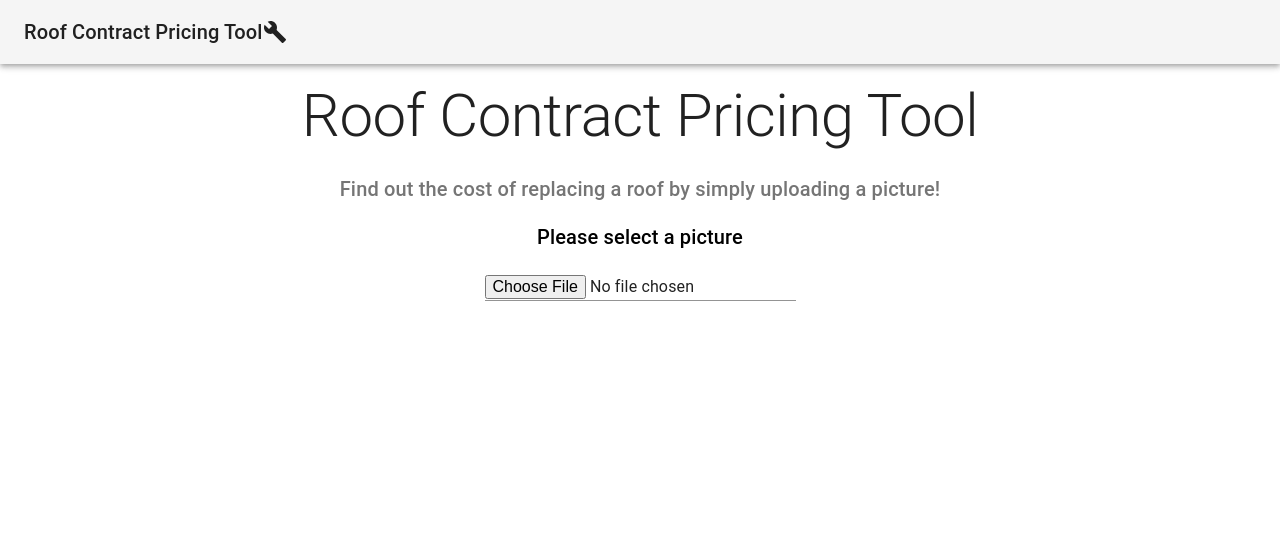
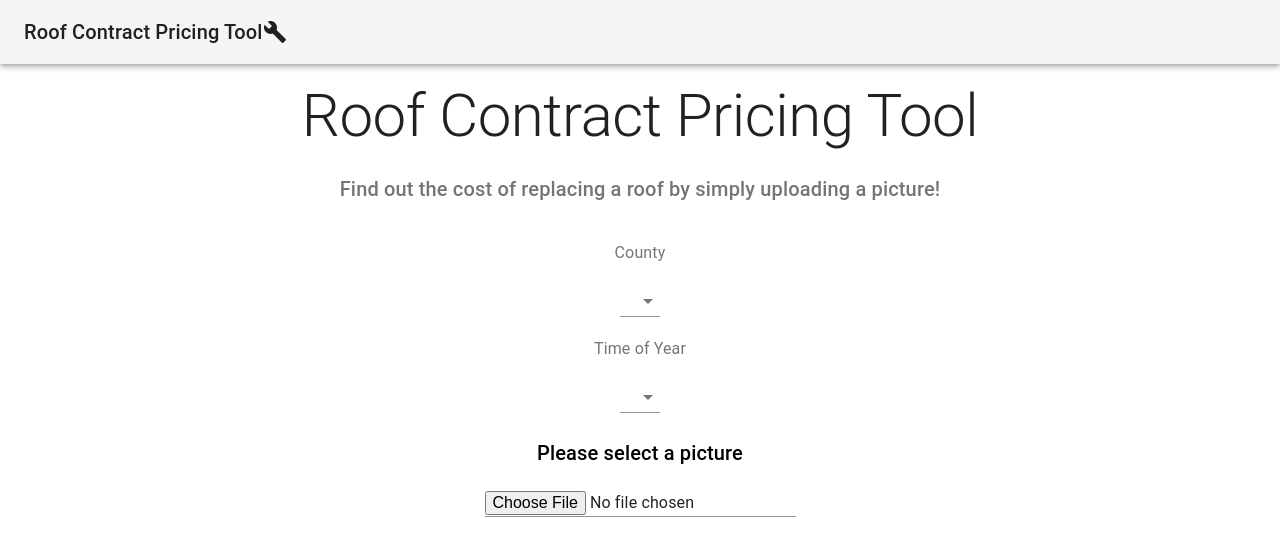
Before and after one commit to dgarnitz-zz/roof-repair-client, a React (Create React App) app: page / in a window 1280 px wide. Shown: the top 556 px of the page. Built offline with nearby package versions, Linux system fonts and the light colour scheme.

Commit message:
Added in form data but need to wire up onChange handlers to update the value of the form element after the user selects an option. Use the example in the link provided in the comment, from material ui's sandbox. Also need to add functionality to submit the form by button, not upload

```diff
--- a/package.json
+++ b/package.json
@@ -5,6 +5,7 @@
   "dependencies": {
     "@material-ui/core": "^4.1.1",
     "@material-ui/icons": "^4.2.0",
+    "cypress": "^3.3.1",
     "material-ui": "^0.20.2",
     "react": "^16.8.6",
     "react-dom": "^16.8.6",
--- a/src/components/Uploader.js
+++ b/src/components/Uploader.js
@@ -2,6 +2,9 @@ import React, { Component } from 'react';
 import Grid from '@material-ui/core/Grid';
 import Typography from '@material-ui/core/Typography';
 import Input from '@material-ui/core/Input';
+import Select from '@material-ui/core/Select';
+import { InputLabel } from '@material-ui/core';
+import MenuItem from '@material-ui/core/MenuItem';
 
 /* This uses the react-image-upload component, created by Jake Hartnell
  https://github.com/jakehartnell/react-images-upload#readme */
@@ -10,6 +13,13 @@ import Input from '@material-ui/core/Input';
      padding: '16px',
      margin: '40px'
  };
+
+ const margin = {
+   marginTop: '24px'
+ };
+
+ {/* https://codesandbox.io/s/ty0o2
+    Use this to wire up the form elements */}
 
 class Uploader extends Component {
     render() {
@@ -24,16 +34,29 @@ class Uploader extends Component {
                 <div style={layout}>
                     <form encType="multipart/form-data" ref="myForm">
                         <Grid item xs={12}>
-                            <Typography variant="h6" paragraph={true}>
+                            <InputLabel htlmFor="location" style={margin}>County</InputLabel>
+                            <Select inputProps={{id: 'location'}} style={margin}>
+                                    <MenuItem value={"Fife"}>Fife</MenuItem>
+                                    <MenuItem value={"Tayside"}>Tayside</MenuItem>
+                            </Select>
+                        </Grid>
+                        <Grid item xs={12}>
+                            <InputLabel htlmFor="season" style={margin}>Time of Year</InputLabel>
+                            <Select inputProps={{id: 'season'}} style={margin}>
+                                <MenuItem value={"winter"}>winter</MenuItem>
+                                <MenuItem value={"autumn"}>autumn</MenuItem>
+                                <MenuItem value={"summer"}>summer</MenuItem>
+                                <MenuItem value={"spring"}>spring</MenuItem>
+                            </Select>
+                        <Grid item xs={12}>
+                            <Typography variant="h6" paragraph={true} style={margin}>
                                 Please select a picture
                             </Typography>
+                        </Grid>
                         </Grid>
                         <Grid item xs={12}>
                             <Input type="file" name="myImage" onChange={this.props.onDrop} accept="image/*"/>
                         </Grid>
-                        {/* <Grid item xs={12}>
-                            <input type="file" name="myImage" onChange={this.props.onDrop} accept="image/*" />
-                        </Grid> */}
                     </form>
                 </div>
             </Grid>
--- a/src/routes/Main.js
+++ b/src/routes/Main.js
@@ -14,35 +14,26 @@ class Main extends Component {
 
     onDrop = event => {
         console.log("uploading image", event.target.files[0])
-        this.setState({
-            pictures: this.state.pictures.concat(event.target.files[0]),
-        });
         this.getPrice(event, event.target.files[0]);
     }
+
+
 
     getPrice = (event, file) =>{
         var formData = new FormData(this.refs.myForm);
         formData.append("myImage", file);
         event.preventDefault();
 
-        fetch("http://localhost:5000/upload/photo", {
-            method: 'POST',
-            body: formData
-        }).then(
-            response => response.json()
-          ).then(
-            (success) => {
-                console.log(success) // Handle the success response object
-                this.setState({price: success.price})
-                console.log(this.state.price)
-            }
-          ).catch(
-            error => console.log(error)
-          );
+            (async () => {
+                let response = await fetch("http://localhost:5000/upload/photo", {
+                                method: 'POST',
+                                body: formData
+                            });
+                let data = await response.json();
+                this.setState({price: data.price});
+                console.log(this.state.price);
+            })();
 
-        console.log("resetting state")
-        this.setState({pictures: [] })
-        console.log(this.state.pictures)
     }
 
     render(){
@@ -60,7 +51,6 @@ class Main extends Component {
                 <Uploader onDrop={this.onDrop} />
                 {price}
             </div>
-
         );
     }
 }
```
Also changed, not shown: 1 other file (tests, documents, lock files or other folders).
